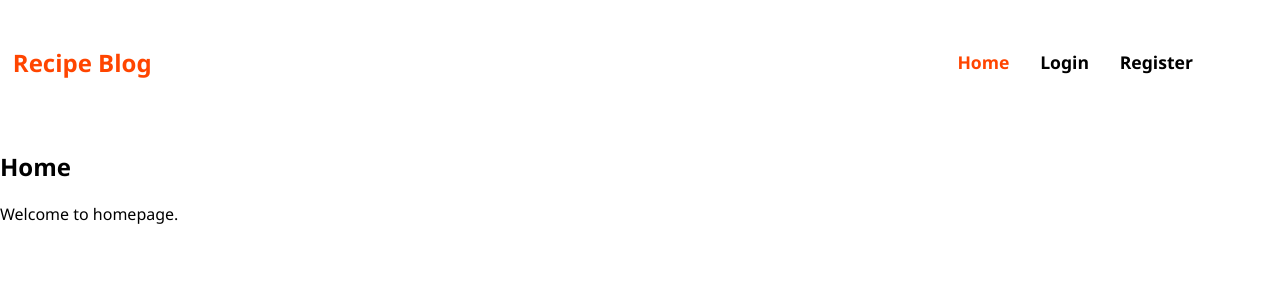
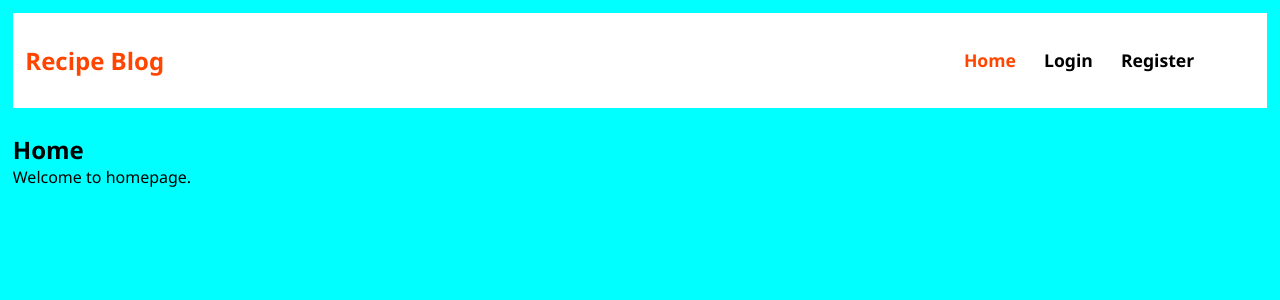
Before and after one commit to g-t-georgiev/recipe-blog, a React (Create React App) app: page / in a window 1280 px wide. Shown: the top 300 px of the page. Built offline with nearby package versions, Linux system fonts and the light colour scheme.

Commit message:
Added general setup and reseting of elements.

```diff
--- a/src/index.css
+++ b/src/index.css
@@ -1,4 +1,13 @@
+*,
+*::before,
+*::after {
+	box-sizing: border-box;
+	margin: 0;
+	padding: 0;
+}
+
 body {
-	margin: 0;
 	font-family: 'Segoe UI', Tahoma, Geneva, Verdana, sans-serif;
+	padding: 1%;
+	background-color: aqua;
 }
```
